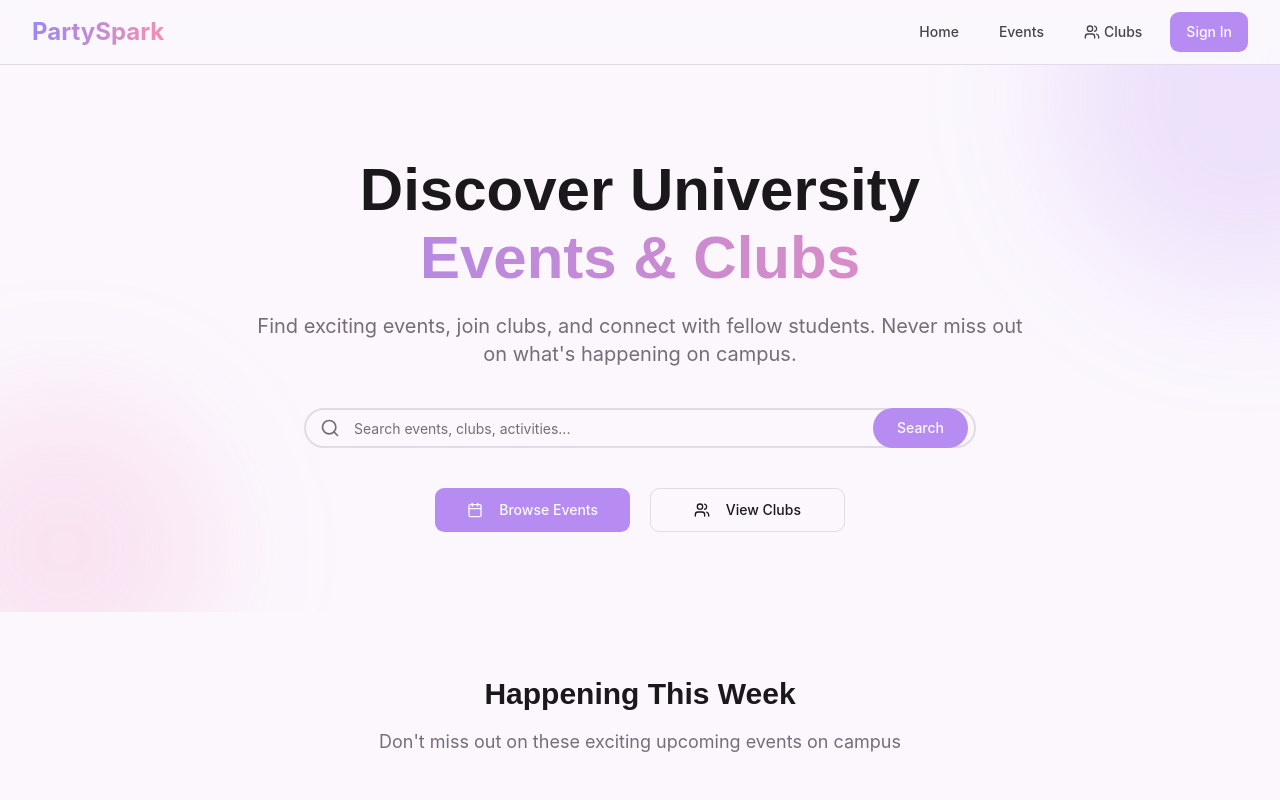
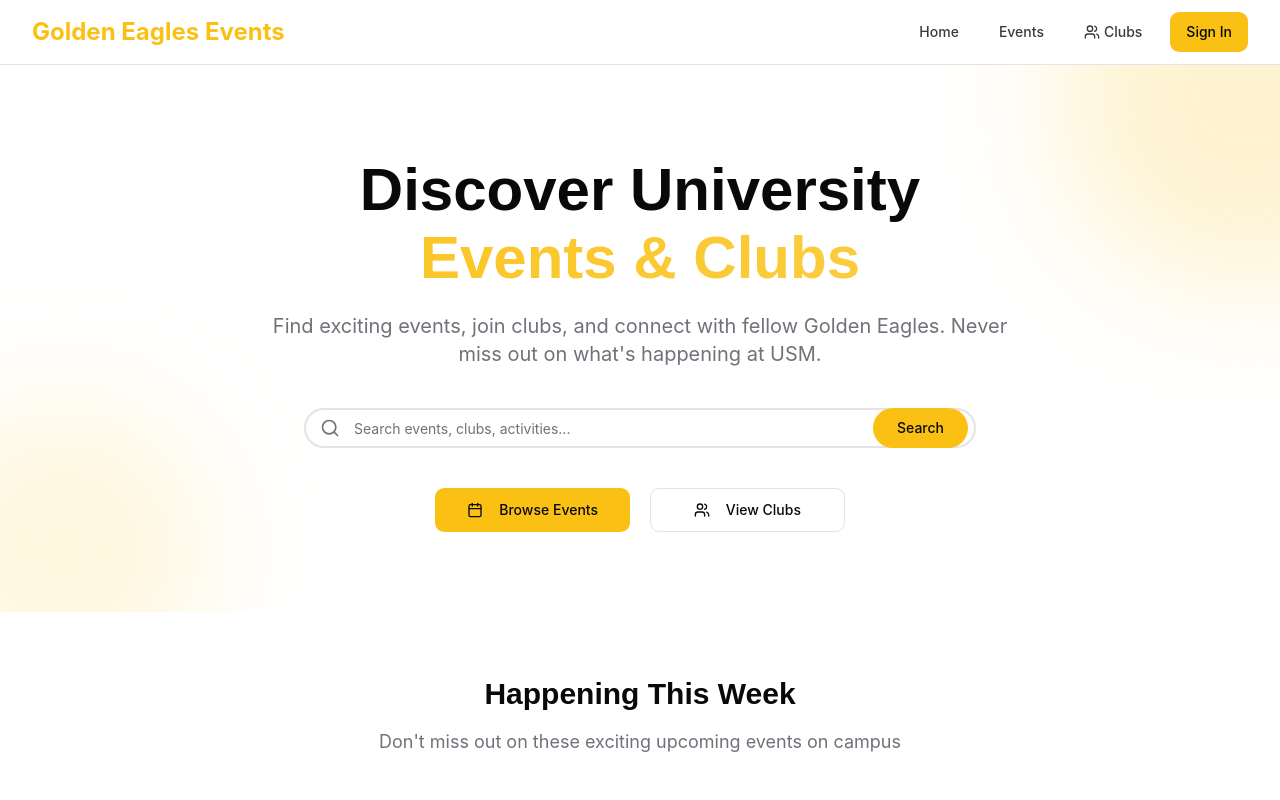
Before and after one commit to Manishkatel/party-spark-creator-hub, a React (Vite) app: page / in a window 1280 px wide. Shown: the top 800 px of the page. Built offline with nearby package versions, Linux system fonts and the light colour scheme.

Commit message:
Apply USM color theme
Apply the USM, Hattiesburg campus color theme to the website.

```diff
--- a/src/components/home/Hero.tsx
+++ b/src/components/home/Hero.tsx
@@ -16,18 +16,18 @@ const Hero = () => {
   return (
     <div className="relative overflow-hidden">
       {/* Background decoration */}
-      <div className="absolute -top-40 -right-40 w-96 h-96 bg-primary/20 rounded-full blur-3xl" />
-      <div className="absolute -bottom-20 -left-20 w-72 h-72 bg-secondary/20 rounded-full blur-3xl" />
+      <div className="absolute -top-40 -right-40 w-96 h-96 bg-usm-gold/20 rounded-full blur-3xl" />
+      <div className="absolute -bottom-20 -left-20 w-72 h-72 bg-usm-gold-light/20 rounded-full blur-3xl" />
 
         <div className="relative max-w-7xl mx-auto px-4 sm:px-6 lg:px-8 pt-20 pb-16 sm:pt-24 sm:pb-20">
           <div className="text-center">
             <h1 className="text-4xl font-extrabold sm:text-5xl md:text-6xl">
-            <span className="block">Discover University</span>
+              <span className="block text-usm-black">Discover University</span>
               <span className="block mt-2 gradient-text">Events & Clubs</span>
             </h1>
             <p className="mt-6 max-w-lg mx-auto text-xl text-muted-foreground sm:max-w-3xl">
-            Find exciting events, join clubs, and connect with fellow students.
-            Never miss out on what's happening on campus.
+              Find exciting events, join clubs, and connect with fellow Golden Eagles.
+              Never miss out on what's happening at USM.
             </p>
 
           {/* Search Bar */}
--- a/src/components/layout/Navbar.tsx
+++ b/src/components/layout/Navbar.tsx
@@ -41,7 +41,7 @@ const Navbar = () => {
         <div className="flex items-center justify-between h-16">
           <div className="flex items-center">
             <Link to="/" className="flex-shrink-0">
-              <span className="text-2xl font-bold gradient-text">PartySpark</span>
+              <span className="text-2xl font-bold text-usm-gold">Golden Eagles Events</span>
             </Link>
           </div>
 
--- a/src/index.css
+++ b/src/index.css
@@ -7,83 +7,89 @@
 
 @layer base {
   :root {
-    --background: 280 60% 98%;
-    --foreground: 280 5% 10%;
+    --background: 0 0% 100%;
+    --foreground: 240 10% 3.9%;
 
     --card: 0 0% 100%;
-    --card-foreground: 280 5% 10%;
+    --card-foreground: 240 10% 3.9%;
 
     --popover: 0 0% 100%;
-    --popover-foreground: 280 5% 10%;
+    --popover-foreground: 240 10% 3.9%;
 
-    --primary: 265 80% 75%;
-    --primary-foreground: 210 40% 98%;
+    --primary: 45 96% 53%;
+    --primary-foreground: 240 10% 3.9%;
 
-    --secondary: 330 80% 76%;
-    --secondary-foreground: 280 5% 10%;
+    --secondary: 240 4.8% 15%;
+    --secondary-foreground: 0 0% 98%;
 
-    --muted: 280 20% 92%;
-    --muted-foreground: 280 5% 45%;
+    --muted: 240 4.8% 95.9%;
+    --muted-foreground: 240 3.8% 46.1%;
 
-    --accent: 280 30% 92%;
-    --accent-foreground: 280 5% 10%;
+    --accent: 45 96% 53%;
+    --accent-foreground: 240 10% 3.9%;
 
     --destructive: 0 84.2% 60.2%;
-    --destructive-foreground: 210 40% 98%;
+    --destructive-foreground: 0 0% 98%;
 
-    --border: 280 20% 88%;
-    --input: 280 20% 88%;
-    --ring: 265 80% 75%;
+    --border: 240 5.9% 90%;
+    --input: 240 5.9% 90%;
+    --ring: 45 96% 53%;
 
     --radius: 0.7rem;
 
     --sidebar-background: 0 0% 98%;
     --sidebar-foreground: 240 5.3% 26.1%;
-    --sidebar-primary: 240 5.9% 10%;
-    --sidebar-primary-foreground: 0 0% 98%;
+    --sidebar-primary: 45 96% 53%;
+    --sidebar-primary-foreground: 240 10% 3.9%;
     --sidebar-accent: 240 4.8% 95.9%;
     --sidebar-accent-foreground: 240 5.9% 10%;
     --sidebar-border: 220 13% 91%;
-    --sidebar-ring: 217.2 91.2% 59.8%;
+    --sidebar-ring: 45 96% 53%;
+
+    /* USM-specific colors */
+    --usm-gold: 45 96% 53%;
+    --usm-black: 240 10% 3.9%;
+    --usm-gold-light: 45 96% 65%;
+    --usm-gold-dark: 45 96% 40%;
   }
 
   .dark {
-    --background: 280 10% 8%;
-    --foreground: 280 5% 90%;
+    --background: 240 10% 3.9%;
+    --foreground: 0 0% 98%;
 
-    --card: 280 10% 12%;
-    --card-foreground: 280 5% 90%;
+    --card: 240 10% 6%;
+    --card-foreground: 0 0% 98%;
 
-    --popover: 280 10% 12%;
-    --popover-foreground: 280 5% 90%;
+    --popover: 240 10% 6%;
+    --popover-foreground: 0 0% 98%;
 
-    --primary: 265 80% 75%;
-    --primary-foreground: 210 40% 98%;
+    --primary: 45 96% 53%;
+    --primary-foreground: 240 10% 3.9%;
 
-    --secondary: 330 80% 76%;
-    --secondary-foreground: 280 5% 90%;
+    --secondary: 240 3.7% 15.9%;
+    --secondary-foreground: 0 0% 98%;
 
-    --muted: 280 10% 20%;
-    --muted-foreground: 280 5% 65%;
+    --muted: 240 3.7% 15.9%;
+    --muted-foreground: 240 5% 64.9%;
 
-    --accent: 280 10% 20%;
-    --accent-foreground: 280 5% 90%;
+    --accent: 45 96% 53%;
+    --accent-foreground: 240 10% 3.9%;
 
     --destructive: 0 62.8% 30.6%;
-    --destructive-foreground: 280 5% 90%;
+    --destructive-foreground: 0 0% 98%;
 
-    --border: 280 10% 20%;
-    --input: 280 10% 20%;
-    --ring: 265 80% 75%;
+    --border: 240 3.7% 15.9%;
+    --input: 240 3.7% 15.9%;
+    --ring: 45 96% 53%;
 
     --sidebar-background: 240 5.9% 10%;
     --sidebar-foreground: 240 4.8% 95.9%;
-    --sidebar-primary: 224.3 76.3% 48%;
-    --sidebar-primary-foreground: 0 0% 100%;
+    --sidebar-primary: 45 96% 53%;
+    --sidebar-primary-foreground: 240 10% 3.9%;
     --sidebar-accent: 240 3.7% 15.9%;
     --sidebar-accent-foreground: 240 4.8% 95.9%;
     --sidebar-border: 240 3.7% 15.9%;
-    --sidebar-ring: 217.2 91.2% 59.8%;
+    --sidebar-ring: 45 96% 53%;
   }
 
   * {
@@ -102,7 +108,24 @@
 
 @layer components {
   .gradient-text {
-    @apply text-transparent bg-clip-text bg-gradient-party;
+    @apply text-transparent bg-clip-text;
+    background-image: linear-gradient(135deg, hsl(var(--usm-gold)), hsl(var(--usm-gold-light)));
+  }
+
+  .gradient-usm {
+    background-image: linear-gradient(135deg, hsl(var(--usm-gold)), hsl(var(--usm-gold-dark)));
+  }
+
+  .text-usm-gold {
+    color: hsl(var(--usm-gold));
+  }
+
+  .bg-usm-gold {
+    background-color: hsl(var(--usm-gold));
+  }
+
+  .border-usm-gold {
+    border-color: hsl(var(--usm-gold));
   }
 }
 
--- a/tailwind.config.ts
+++ b/tailwind.config.ts
@@ -53,12 +53,11 @@ export default {
 					DEFAULT: 'hsl(var(--card))',
 					foreground: 'hsl(var(--card-foreground))'
 				},
-				party: {
-					purple: '#9b87f5',
-					pink: '#f48fb1',
-					'light-purple': '#e5deff',
-					'light-pink': '#ffdee2',
-					'dark-purple': '#6e59a5'
+				usm: {
+					gold: 'hsl(var(--usm-gold))',
+					'gold-light': 'hsl(var(--usm-gold-light))',
+					'gold-dark': 'hsl(var(--usm-gold-dark))',
+					black: 'hsl(var(--usm-black))'
 				},
 				sidebar: {
 					DEFAULT: 'hsl(var(--sidebar-background))',
@@ -117,7 +116,7 @@ export default {
 				'pulse-soft': 'pulse-soft 3s ease-in-out infinite'
 			},
 			backgroundImage: {
-				'gradient-party': 'linear-gradient(to right, #9b87f5, #f48fb1)',
+				'gradient-usm': 'linear-gradient(135deg, hsl(var(--usm-gold)), hsl(var(--usm-gold-dark)))',
 			},
 		}
 	},
```
Lines whose indentation alone changed are shown as unchanged.
